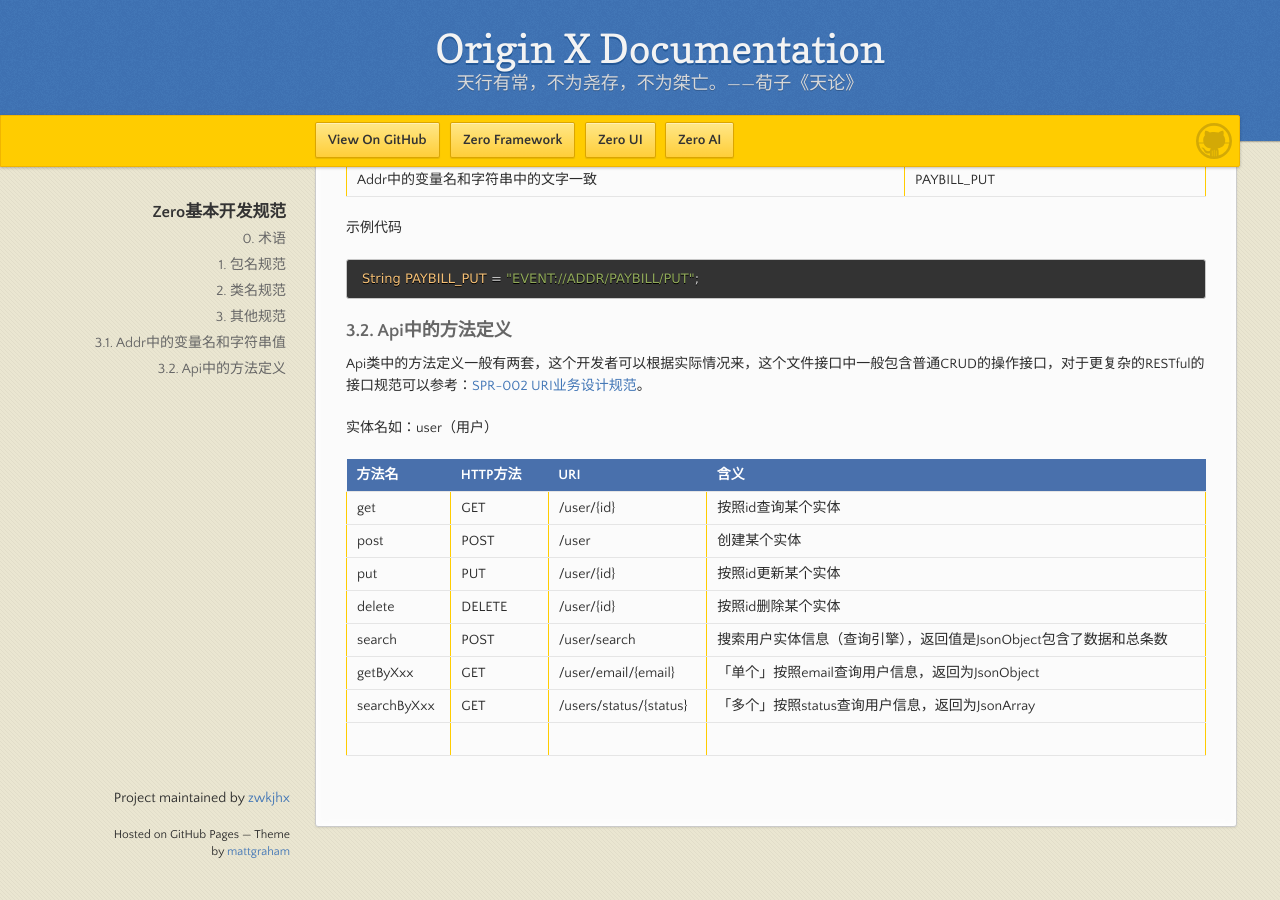
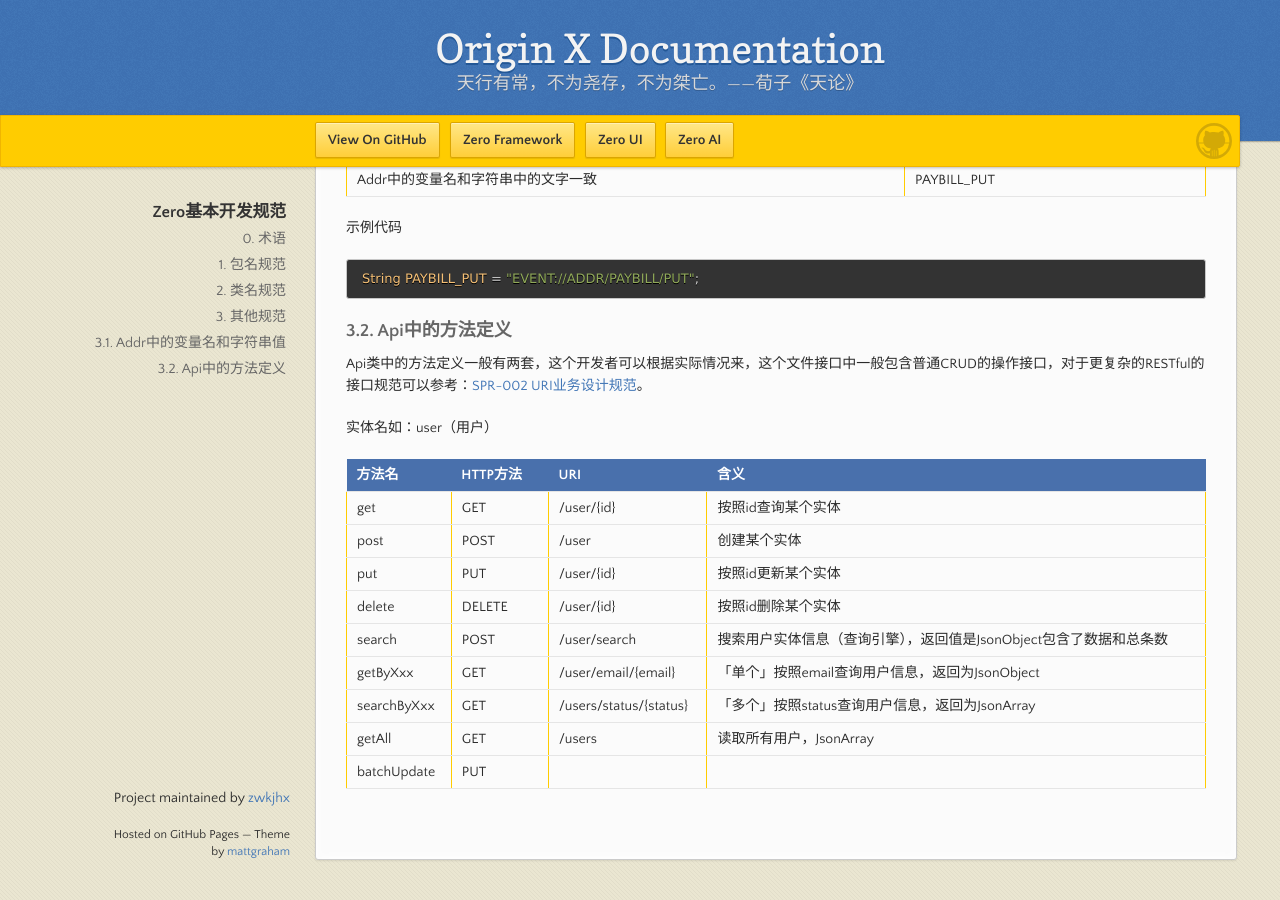
Before and after one commit to zwkjhx/ox-doc, a Jekyll site: the page built from specification/1-zerogui-fan/spc-001-zeroji-ben-kai-fa-gui-fan.md, in a window 1280 px wide and 900 px high, scrolled down 1673 px. Built offline with Jekyll 4.4.1, drawn with Linux system fonts in a browser that asks for light colours; our own code applies the rules of GitHub Pages for plain Markdown files; before the commit the page ends 2540 px from its top, so only the background shows below that.

Commit message:
Updates specification/1-zerogui-fan/spc-001-zeroji-ben-kai-fa-gui-fan.md
Auto commit by GitBook Editor

```diff
--- a/specification/1-zerogui-fan/spc-001-zeroji-ben-kai-fa-gui-fan.md
+++ b/specification/1-zerogui-fan/spc-001-zeroji-ben-kai-fa-gui-fan.md
@@ -71,4 +71,5 @@
 | search | POST | /user/search | 搜索用户实体信息（查询引擎），返回值是JsonObject包含了数据和总条数 |
 | getByXxx | GET | /user/email/{email} | 「单个」按照email查询用户信息，返回为JsonObject |
 | searchByXxx | GET | /users/status/{status} | 「多个」按照status查询用户信息，返回为JsonArray |
-|  |  |  |  |
+| getAll | GET | /users | 读取所有用户，JsonArray |
+| batchUpdate | PUT |  |  |
```
